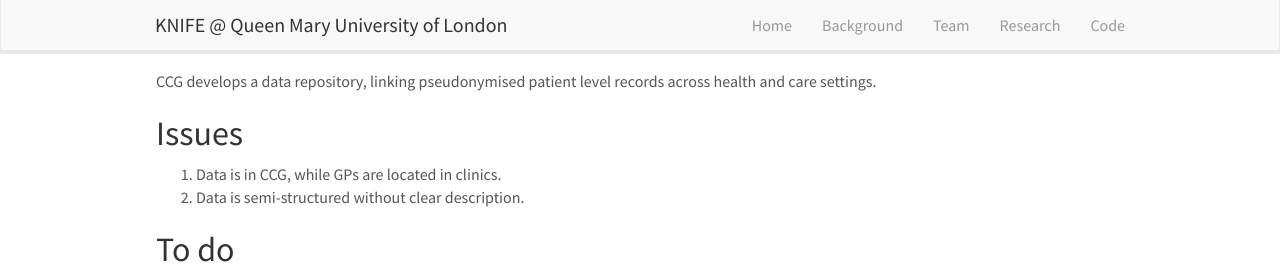
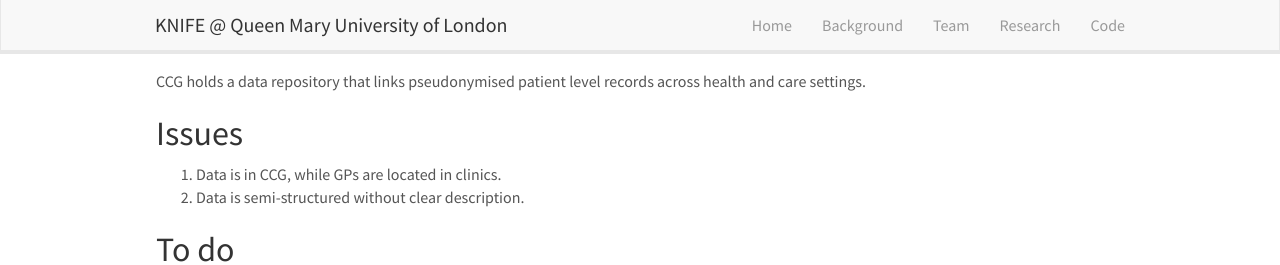
Before and after one commit to knifeqmul/knifeqmul.github.io, a Jekyll site: the page built from _pages/research.md, in a window 1280 px wide. Shown: the top 265 px of the page. Built offline with Jekyll 4.4.1, drawn with Linux system fonts in a browser that asks for light colours; nearby versions of some CDN libraries.

Commit message:
Update research.md

```diff
--- a/_pages/research.md
+++ b/_pages/research.md
@@ -7,7 +7,7 @@ permalink: /research/
 ---
 
 
-CCG develops a data repository, linking pseudonymised patient level records across health and care settings.
+CCG holds a data repository that links pseudonymised patient level records across health and care settings.
 
 ## Issues
 1. Data is in CCG, while GPs are located in clinics.
```
